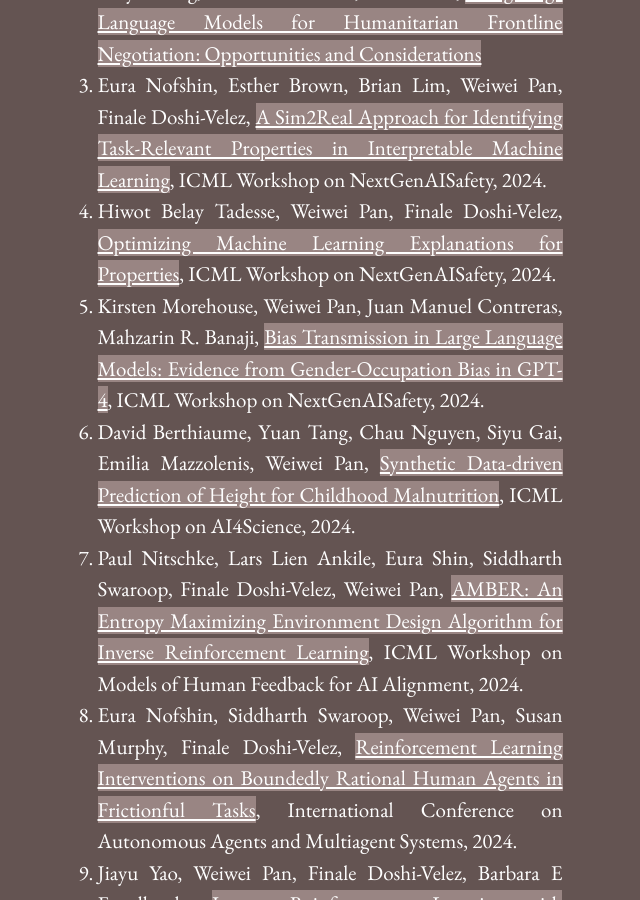
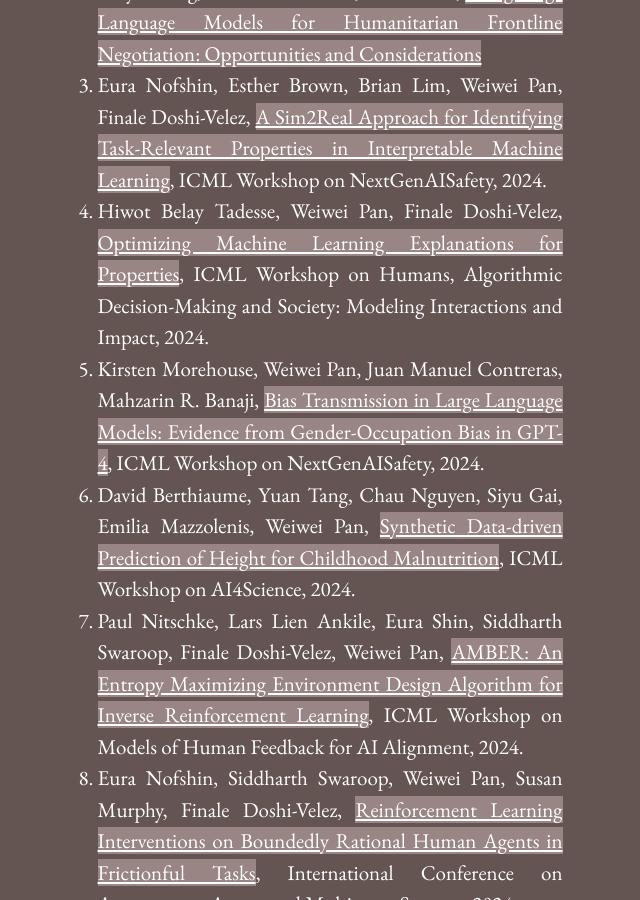
Before and after one commit to onefishy/onefishy.github.io, a Jekyll site: the page built from research.md, in a window 1280 px wide and 900 px high, scrolled down 895 px. Shown: the whole window, without its empty margins (310-950 px from the left). Built offline with Jekyll 4.4.1, drawn with Linux system fonts in a browser that asks for light colours.

Commit message:
Update research.md

```diff
--- a/research.md
+++ b/research.md
@@ -11,7 +11,7 @@
 0. Yaniv Yacoby, Weiwei Pan, Finale Doshi-Velez, [Towards Model-Agnostic Posterior Approximation for Fast and Accurate Variational Autoencoders](https://arxiv.org/pdf/2403.08941), Advances in Approximate Bayesian Inference (non-Archival), 2024.
 1. Zilin Ma, Susannah Cheng Su, Nathan Zhao, Linn Bieske, Blake Bullwinkel, Jinglun Gao, Gekai Liao, Siyao Li, Ziqing Luo, Boxiang Wang, Zihan Wen, Yanrui Yang, Yanyi Zhang, Claude Bruderlein, Weiwei Pan, [Using Large Language Models for Humanitarian Frontline Negotiation: Opportunities and Considerations](https://arxiv.org/pdf/2405.20195)
 2. Eura Nofshin, Esther Brown, Brian Lim, Weiwei Pan, Finale Doshi-Velez, [A Sim2Real Approach for Identifying Task-Relevant Properties in Interpretable Machine Learning](https://arxiv.org/pdf/2406.00116), ICML Workshop on NextGenAISafety, 2024.
-3. Hiwot Belay Tadesse, Weiwei Pan, Finale Doshi-Velez, [Optimizing Machine Learning Explanations for Properties](https://openreview.net/pdf?id=yOBqCJ1hel), ICML Workshop on NextGenAISafety, 2024.
+3. Hiwot Belay Tadesse, Weiwei Pan, Finale Doshi-Velez, [Optimizing Machine Learning Explanations for Properties](https://openreview.net/pdf?id=yOBqCJ1hel), ICML Workshop on Humans, Algorithmic Decision-Making and Society: Modeling Interactions and Impact, 2024.
 4. Kirsten Morehouse, Weiwei Pan, Juan Manuel Contreras, Mahzarin R. Banaji, [Bias Transmission in Large Language Models: Evidence from Gender-Occupation Bias in GPT-4](https://openreview.net/pdf?id=Fg6qZ28Jym), ICML Workshop on NextGenAISafety, 2024.
 5. David Berthiaume, Yuan Tang, Chau Nguyen, Siyu Gai, Emilia Mazzolenis, Weiwei Pan, [Synthetic Data-driven Prediction of Height for Childhood Malnutrition](https://openreview.net/pdf?id=rTWqnFiKrv), ICML Workshop on AI4Science, 2024.
 6. Paul Nitschke, Lars Lien Ankile, Eura Shin, Siddharth Swaroop, Finale Doshi-Velez, Weiwei Pan, [AMBER: An Entropy Maximizing Environment Design Algorithm for Inverse Reinforcement Learning](https://openreview.net/pdf?id=diGbG37AxC), ICML Workshop on Models of Human Feedback for AI Alignment, 2024.
```
